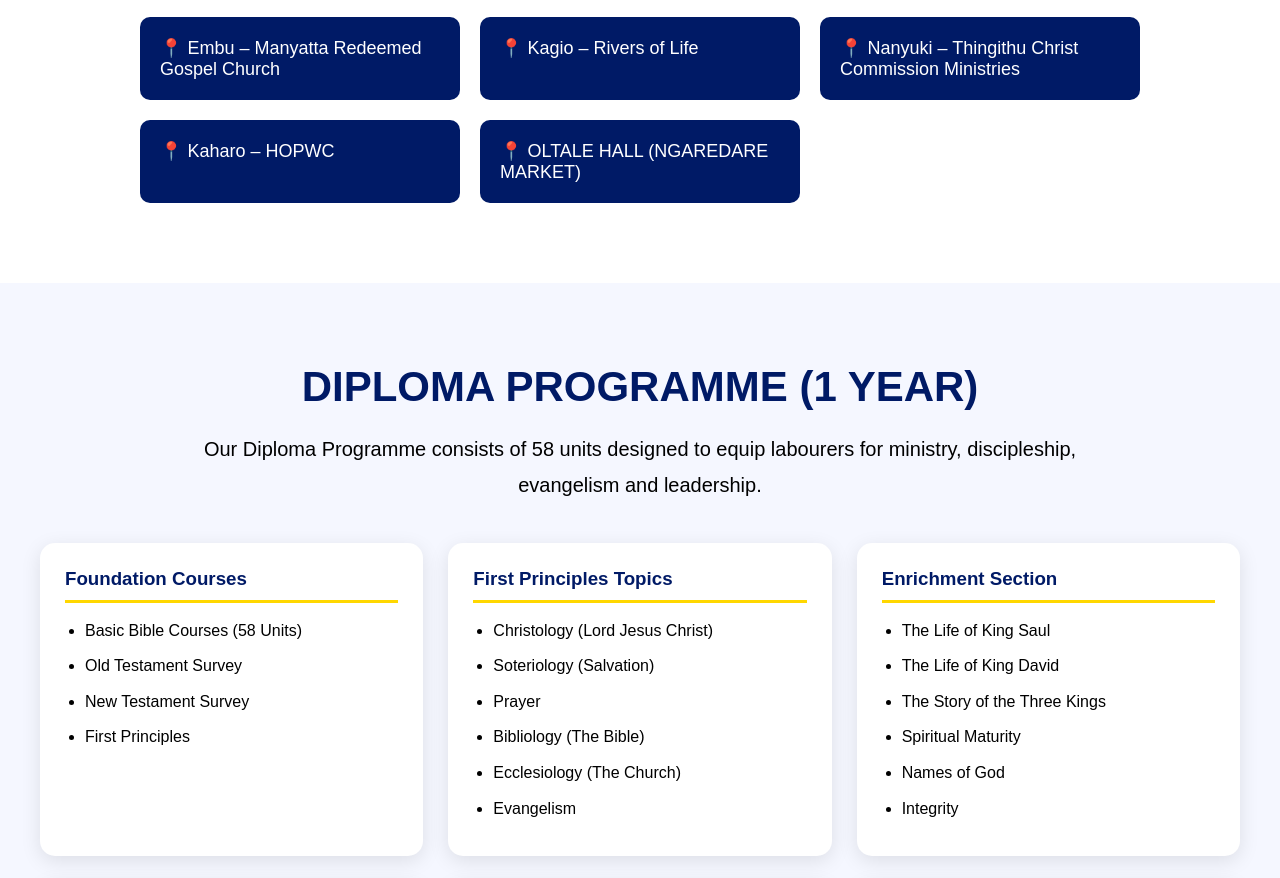
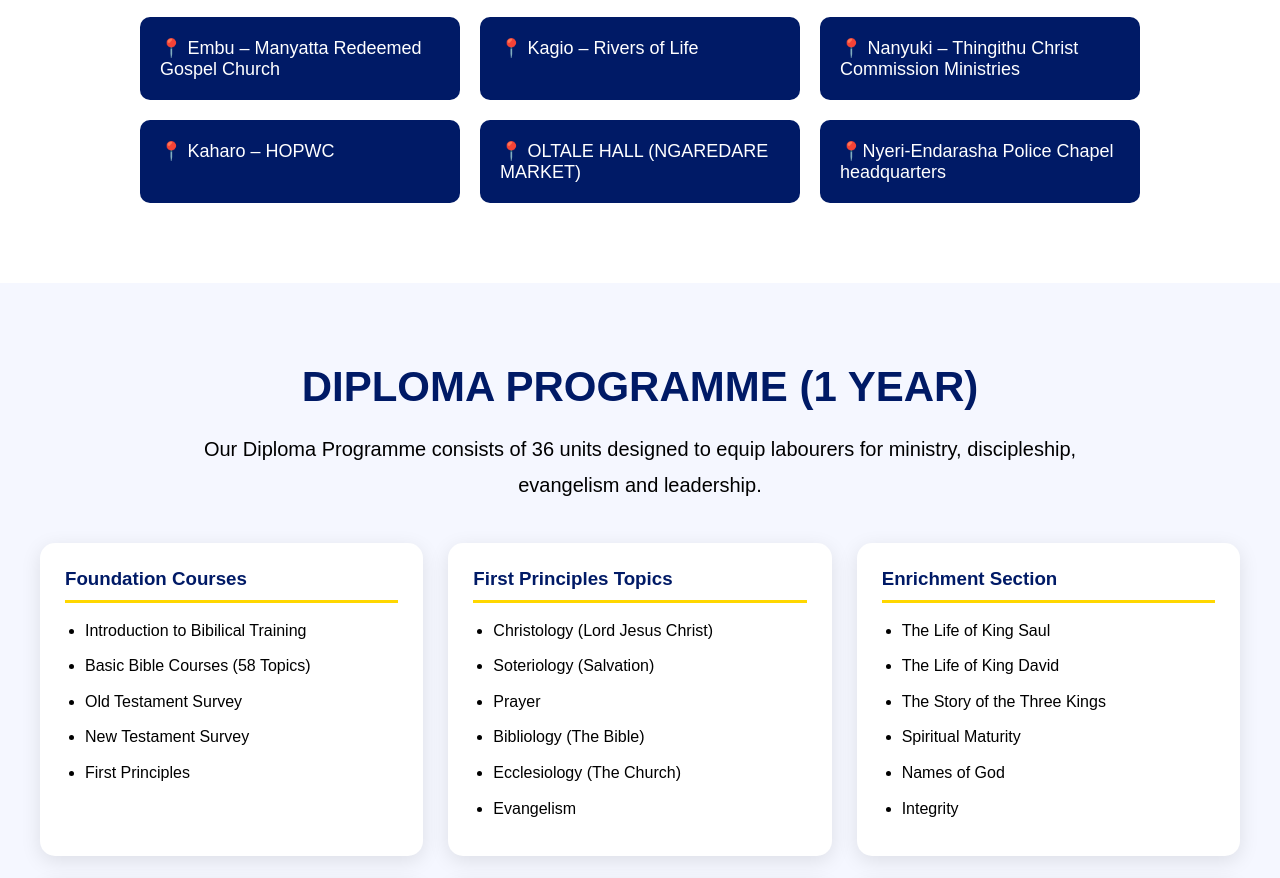
Before and after one commit to bngahu4-ai/IAM-Bible-School-mount-kenya-region, a plain HTML site: page index.html in a window 1280 px wide. Shown: the part 5251-6129 px from the top of the page. Drawn offline with Linux system fonts and the light colour scheme.

```diff
--- a/index.html
+++ b/index.html
@@ -331,6 +331,7 @@
 
 <div class="centre">📍 OLTALE   HALL (NGAREDARE
 MARKET) </div>
+  <div class="centre">📍Nyeri-Endarasha Police Chapel headquarters </div>
 
 </div>
 
@@ -340,7 +341,7 @@
 <h2>DIPLOMA PROGRAMME (1 YEAR)</h2>
 
 <p class="course-intro">
-Our Diploma Programme consists of 58 units designed to equip labourers for ministry, discipleship, evangelism and leadership.
+Our Diploma Programme consists of 36 units designed to equip labourers for ministry, discipleship, evangelism and leadership.
 </p>
 
 <div class="course-grid">
@@ -348,7 +349,8 @@
 <div class="course-card">
 <h3>Foundation Courses</h3>
 <ul>
-<li>Basic Bible Courses (58 Units)</li>
+  <li>Introduction to Bibilical Training</li>
+<li>Basic Bible Courses (58 Topics)</li>
 <li>Old Testament Survey</li>
 <li>New Testament Survey</li>
 <li>First Principles</li>
```
